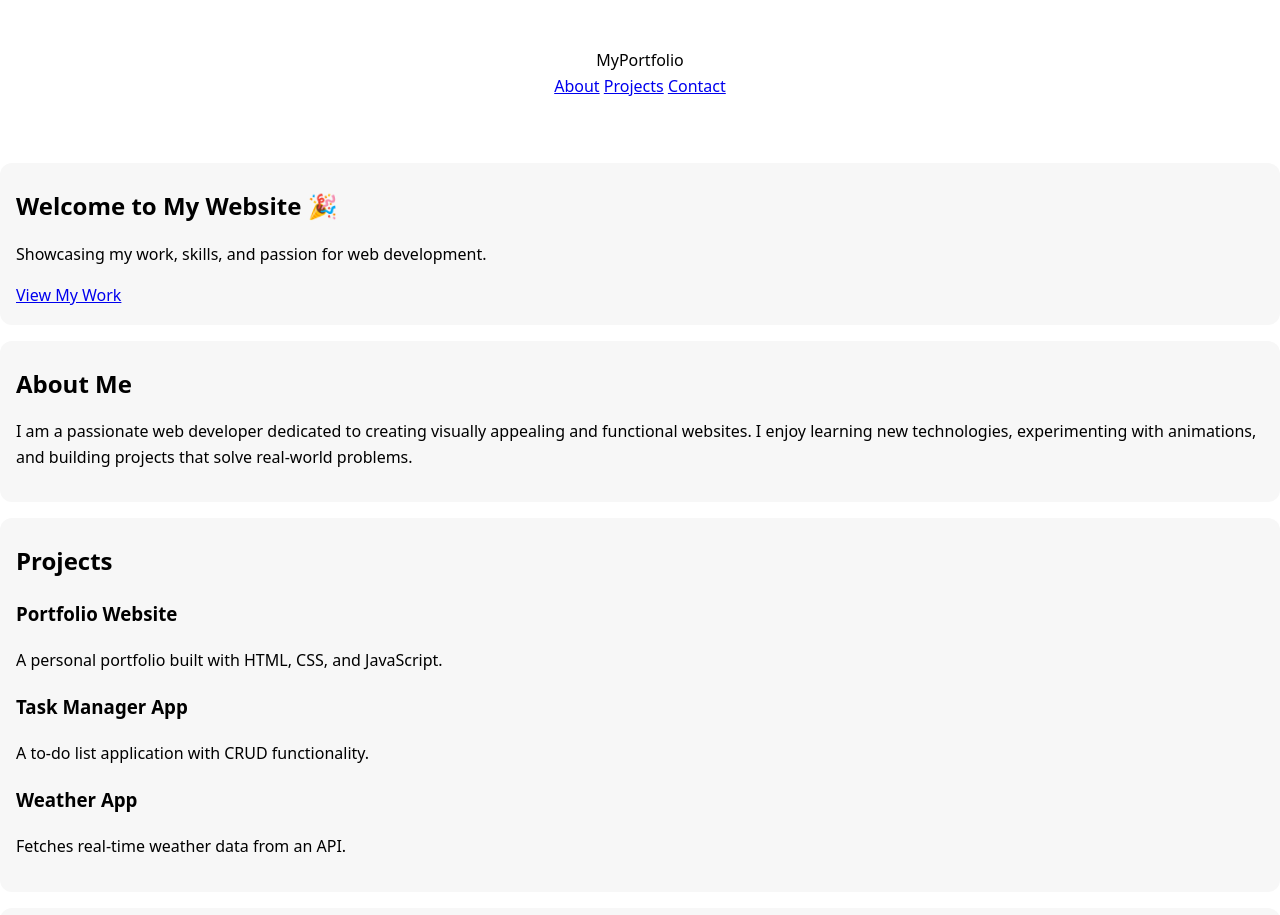
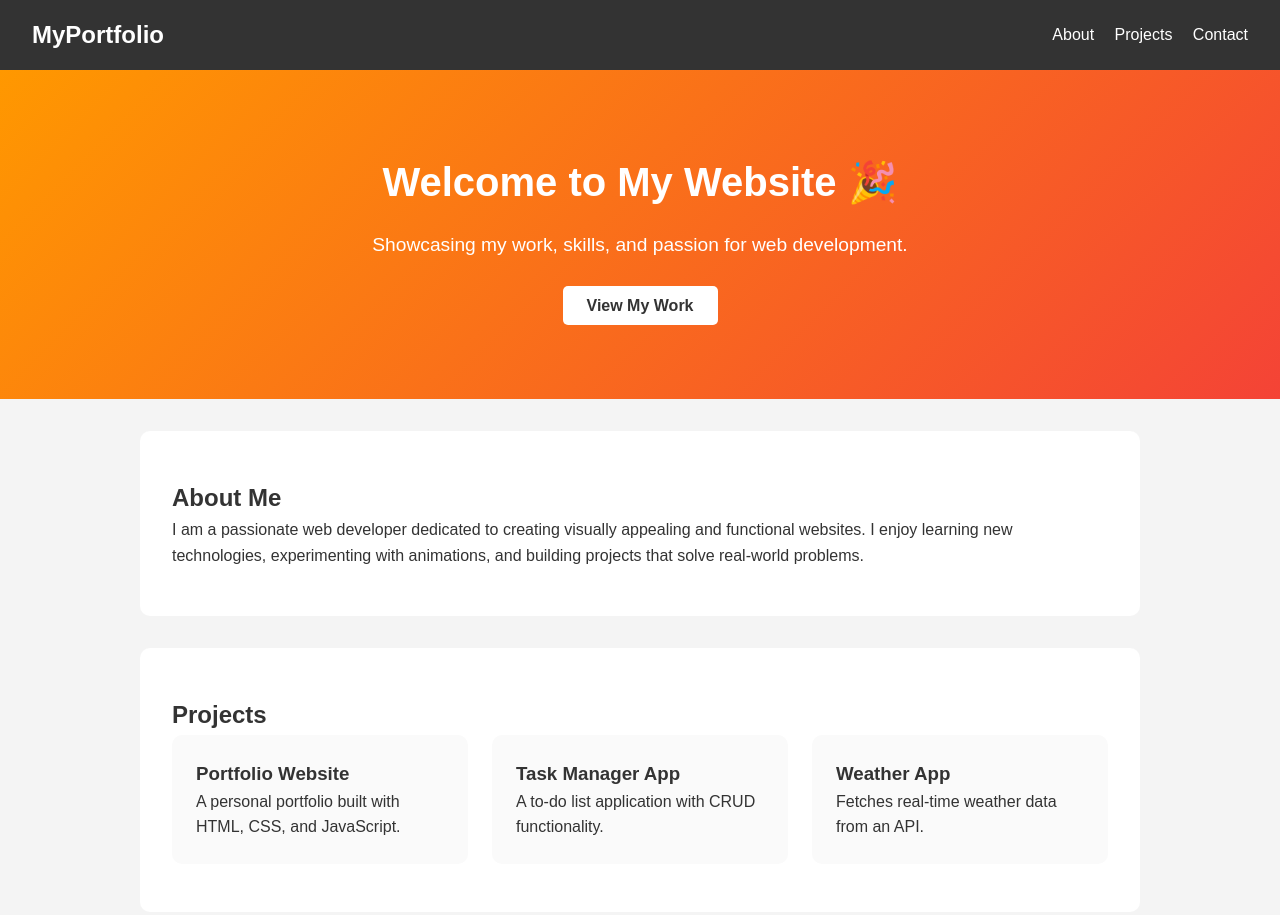
Before and after one commit to Umarhuzaif/Static-Website-with-GitHub-Pages, a plain HTML site: page index.html in a window 1280 px wide. Shown: the top 915 px of the page. Drawn offline with Linux system fonts and the light colour scheme.

Commit message:
Update style.css

```diff
--- a/style.css
+++ b/style.css
@@ -1,7 +1,90 @@
-* { box-sizing: border-box; }
-body { font-family: system-ui, Arial, sans-serif; margin: 0; line-height: 1.6; }
-header { padding: 3rem 1rem; text-align: center; }
-main { max-width: 960px; margin: 0 auto; padding: 1rem; }
-h1, h2 { margin: 0.5rem 0; }
-section { background: #f7f7f7; margin: 1rem 0; padding: 1rem; border-radius: 12px; }
-footer { text-align: center; padding: 2rem 1rem; color: #555; }
+/* General Reset */
+* { box-sizing: border-box; margin: 0; padding: 0; }
+body { font-family: Arial, sans-serif; line-height: 1.6; background: #f4f4f4; color: #333; }
+
+/* Navigation Bar */
+.navbar {
+  display: flex;
+  justify-content: space-between;
+  align-items: center;
+  padding: 1rem 2rem;
+  background: #333;
+  color: white;
+}
+.navbar .logo { font-size: 1.5rem; font-weight: bold; }
+.navbar nav a {
+  color: white;
+  text-decoration: none;
+  margin-left: 1rem;
+  transition: color 0.3s ease;
+}
+.navbar nav a:hover { color: #ff9800; }
+
+/* Hero Section */
+.hero {
+  text-align: center;
+  padding: 5rem 2rem;
+  background: linear-gradient(135deg, #ff9800, #f44336);
+  color: white;
+  animation: fadeIn 2s ease-in-out;
+}
+.hero h1 { font-size: 2.5rem; margin-bottom: 1rem; }
+.hero p { font-size: 1.2rem; margin-bottom: 2rem; }
+.btn {
+  background: white;
+  color: #333;
+  padding: 0.7rem 1.5rem;
+  border-radius: 5px;
+  text-decoration: none;
+  font-weight: bold;
+  transition: transform 0.3s ease, background 0.3s ease;
+}
+.btn:hover {
+  background: #eee;
+  transform: scale(1.05);
+}
+
+/* Sections */
+.about, .projects, .contact {
+  padding: 3rem 2rem;
+  background: white;
+  margin: 2rem auto;
+  max-width: 1000px;
+  border-radius: 10px;
+  animation: fadeUp 1.2s ease-in-out;
+}
+
+/* Project Grid */
+.project-grid {
+  display: grid;
+  grid-template-columns: repeat(auto-fit, minmax(250px, 1fr));
+  gap: 1.5rem;
+}
+.project-card {
+  background: #fafafa;
+  padding: 1.5rem;
+  border-radius: 10px;
+  transition: transform 0.3s ease, box-shadow 0.3s ease;
+}
+.project-card:hover {
+  transform: translateY(-5px);
+  box-shadow: 0 4px 10px rgba(0,0,0,0.1);
+}
+
+/* Footer */
+footer {
+  text-align: center;
+  padding: 1.5rem;
+  background: #333;
+  color: white;
+}
+
+/* Animations */
+@keyframes fadeIn {
+  from { opacity: 0; transform: translateY(-20px); }
+  to { opacity: 1; transform: translateY(0); }
+}
+@keyframes fadeUp {
+  from { opacity: 0; transform: translateY(40px); }
+  to { opacity: 1; transform: translateY(0); }
+}
```
